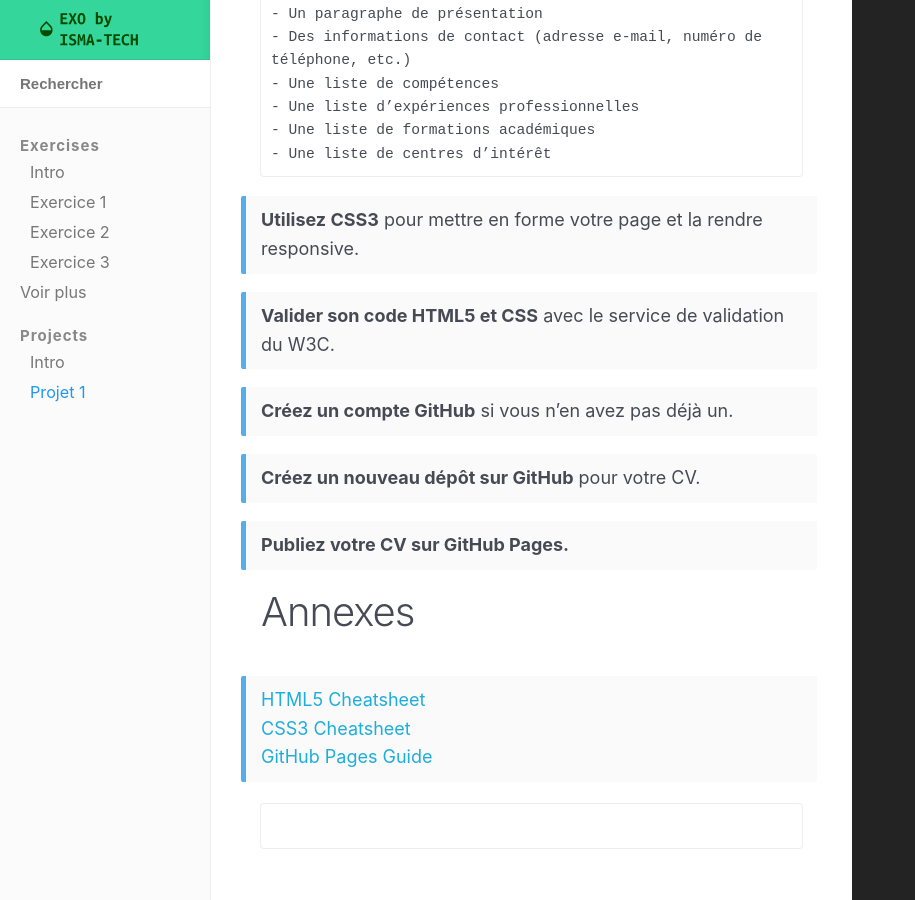
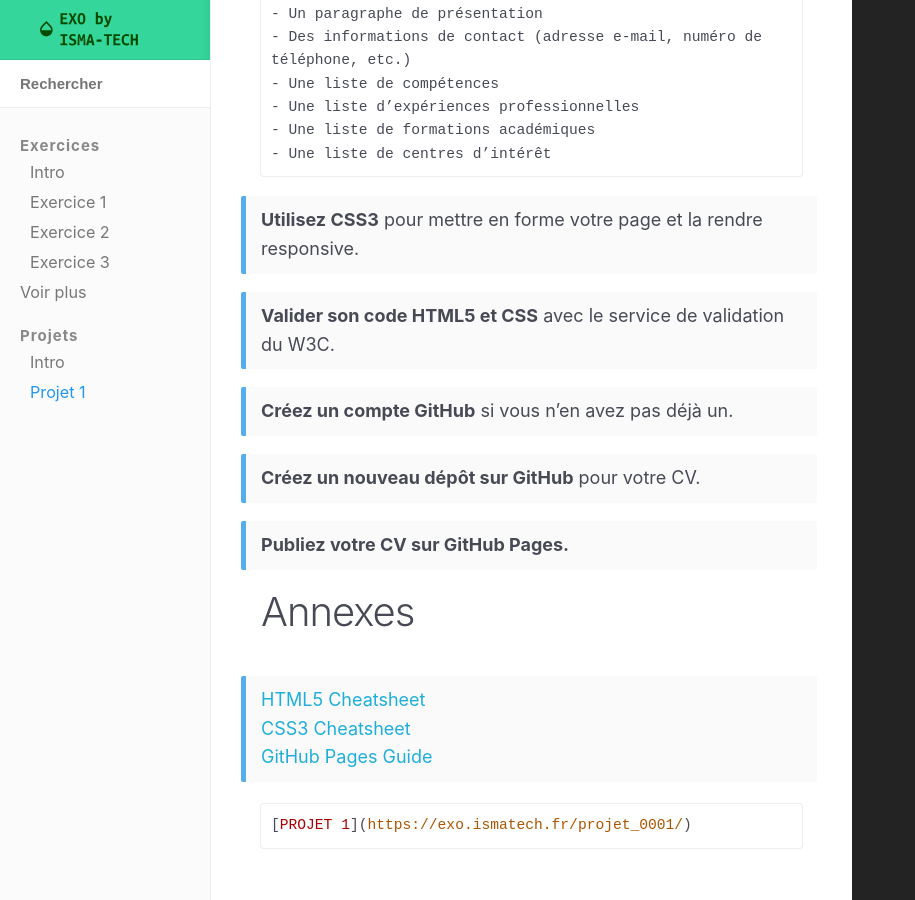
Before and after one commit to salimbenfarhat/exo.isma-tech.fr, a Jekyll site: the page built from index.html, in a window 1280 px wide and 900 px high, scrolled down 7432 px. Shown: the whole window, without its empty margins (0-915 px from the left). Built offline with Jekyll 4.4.1, drawn with Linux system fonts in a browser that asks for light colours; nearby versions of some CDN libraries.

Commit message:
23/09/2023 - Adding markdown language + left block on project 1

```diff
--- a/_config.yml
+++ b/_config.yml
@@ -15,10 +15,10 @@ timezone: Europe/Paris
 
 collections:
   exercises:
-    title: Exercises
+    title: Exercices
     position_number: 1
   projects:
-    title: Projects
+    title: Projets
     position_number: 2
 plugins:
   - jekyll-sitemap
@@ -61,6 +61,7 @@ languages:
   php: PHP
   python: Python
   ruby: Ruby
+  markdown: Markdown
 
 _options:
   content_markdown:
```
Also changed, not shown: _projects/project0001.md (+3 -3 lines).
